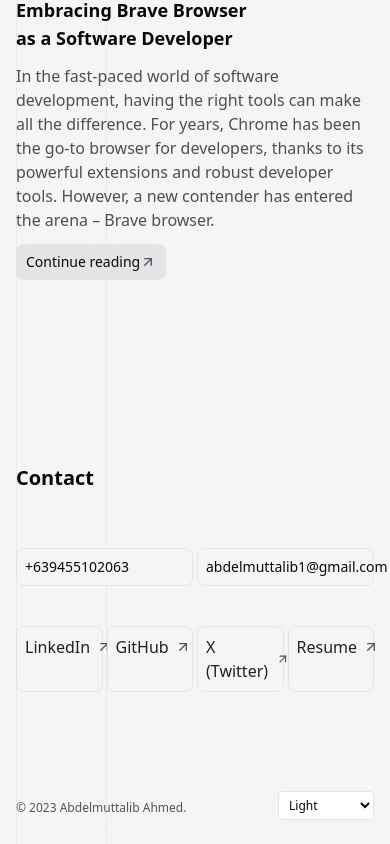
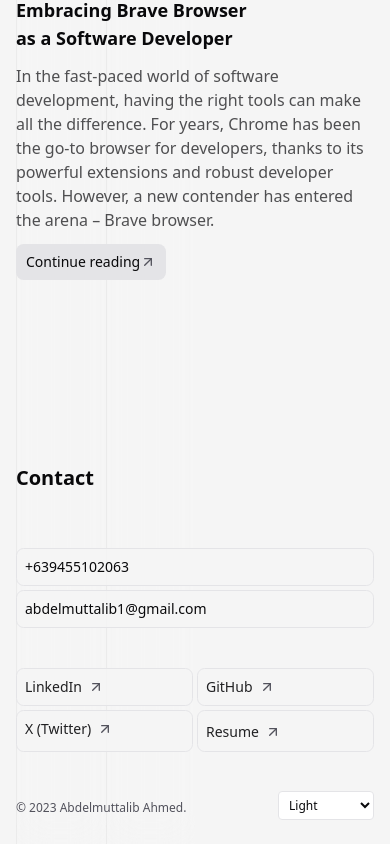
Before and after one commit to Abdelmuttalib/abdelmuttalib.com, a Next.js app: page / in a window 390 px wide. Shown: the part 9203-10047 px from the top of the page. Built offline with nearby package versions, Linux system fonts and the light colour scheme; a web font is replaced by a local one.

Commit message:
ui links

```diff
--- a/src/components/views/h.tsx
+++ b/src/components/views/h.tsx
@@ -1266,7 +1266,7 @@
                       <Typography
                         as="p"
                         variant="md/normal"
-                        className="font-medium col-span-2 md:col-span-1"
+                        className="font-medium col-span-4 md:col-span-1"
                       >
                         {PORTFOLIO_DATA.contact.tel}
                       </Typography>
@@ -1275,7 +1275,7 @@
                       <Typography
                         as="p"
                         variant="md/normal"
-                        className="font-medium col-span-2 md:col-span-2"
+                        className="font-medium col-span-4 md:col-span-2"
                       >
                         {PORTFOLIO_DATA.contact.email}
                       </Typography>
@@ -1283,12 +1283,12 @@
                   </div>
                 </div>
                 <div className="items-center gap-x-3 justify-between sm:justify-normal sm:w-auto col-span-4 sm:col-span-2 md:col-span-3">
-                  <ul className="grid grid-cols-4 sm:grid-cols-2 md:grid-cols-3 *:border *:bg-background/[0.8] *:p-2 *:rounded-md gap-1">
+                  <ul className="grid grid-cols-2 sm:grid-cols-2 md:grid-cols-3 *:border *:bg-background/[0.8] *:p-2 *:rounded-md gap-1">
                     {PORTFOLIO_DATA.contact.social.map((social, index) => (
                       <li
                         key={social.name}
                         className={cn(
-                          "relative group inline-block pe-4 text-md font-medium before:absolute before:end-1.5 before:top-1/2 before:size-[3px] before:-translate-y-1/2 before:rounded-full last:pe-0 last-of-type:before:hidden",
+                          "relative group inline-block pe-4 text-sm sm:text-md font-medium before:absolute before:end-1.5 before:top-1/2 before:size-[3px] before:-translate-y-1/2 before:rounded-full last:pe-0 last-of-type:before:hidden",
                           {
                             // "col-start-1": index === 0,
                           },
@@ -1297,7 +1297,7 @@
                         <a
                           href={social.url}
                           target="_blank"
-                          className="text-md text-foreground/90 hover:text-foreground focus:outline-none inline-flex items-center gap-x-1.5"
+                          className="text-sm sm:text-md text-foreground/90 hover:text-foreground focus:outline-none inline-flex items-center gap-x-1.5"
                           rel="noreferrer"
                         >
                           {social.name}
@@ -1314,7 +1314,7 @@
                         title="resume"
                         target="_blank"
                         rel="noreferrer"
-                        className="inline-flex items-center gap-x-1.5 text-md text-foreground/90 hover:text-foreground focus:outline-none"
+                        className="inline-flex items-center gap-x-1.5 text-sm sm:text-md text-foreground/90 hover:text-foreground focus:outline-none"
                       >
                         {/* <FileText className="w-4 h-4" /> */}
                         Resume
```
